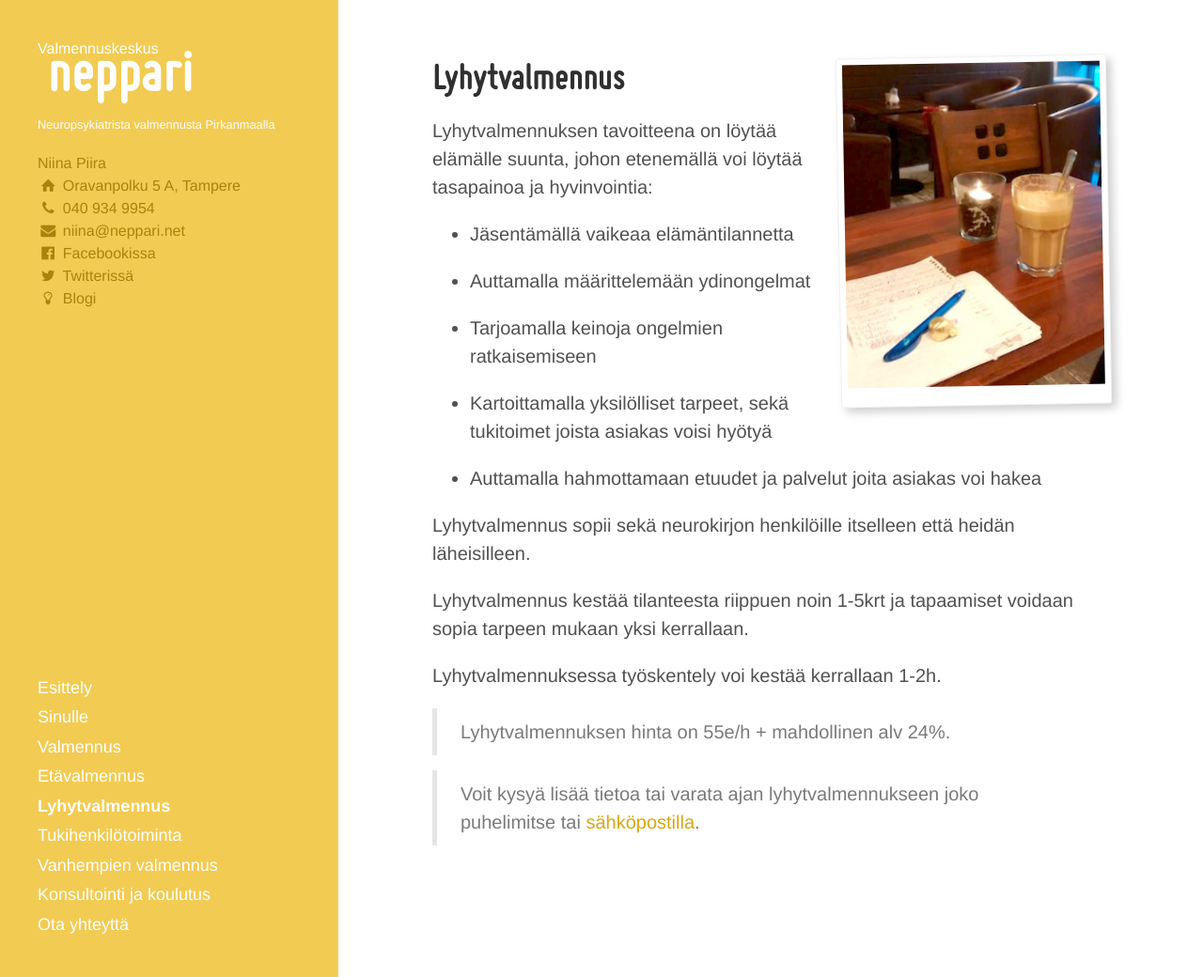
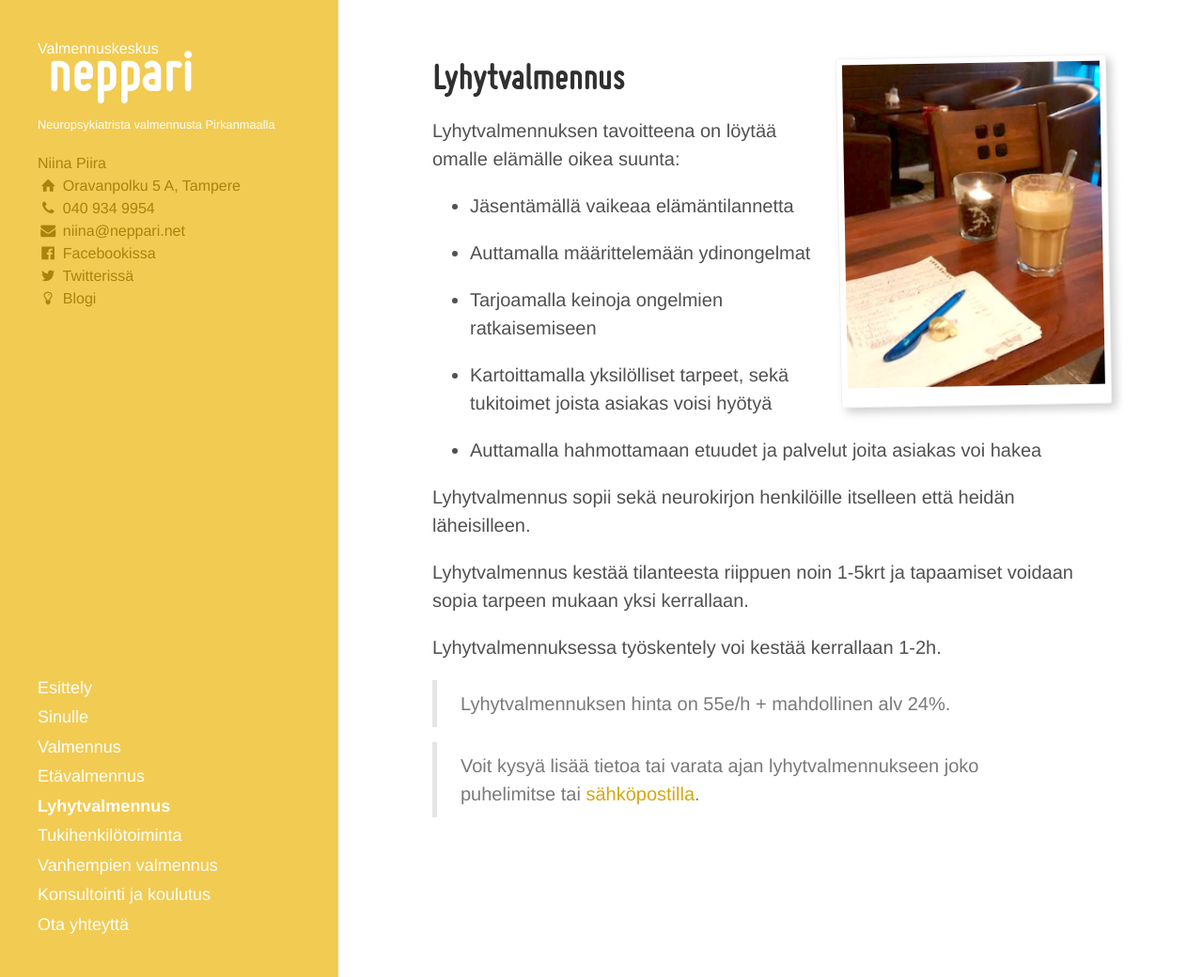
Before and after one commit to niinapiira/neppari.net, a Jekyll site: the page built from lyhytvalmennus.md, in a window 1280 px wide and 1040 px high. Shown: the whole window at 94% size. Built offline with Jekyll 4.4.1, drawn with Linux system fonts in a browser that asks for light colours.

Commit message:
Updated lyhytvalmennus.md

```diff
--- a/lyhytvalmennus.md
+++ b/lyhytvalmennus.md
@@ -13,7 +13,7 @@ polaroid: ""
 
 
 
-Lyhytvalmennuksen tavoitteena on löytää elämälle suunta, johon etenemällä voi löytää tasapainoa ja hyvinvointia:
+Lyhytvalmennuksen tavoitteena on löytää omalle elämälle oikea suunta:
 
 
 - Jäsentämällä vaikeaa elämäntilannetta
```
